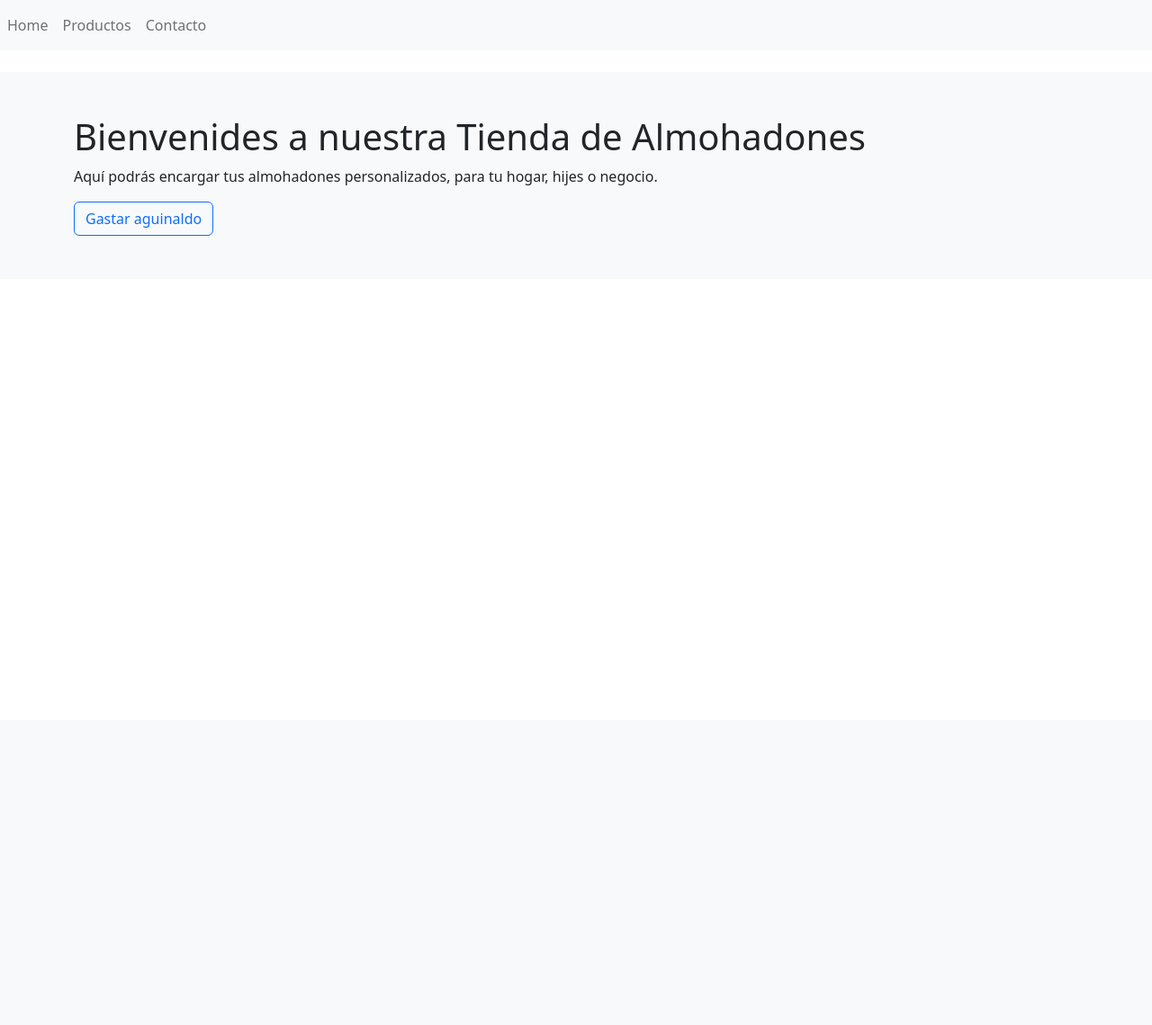
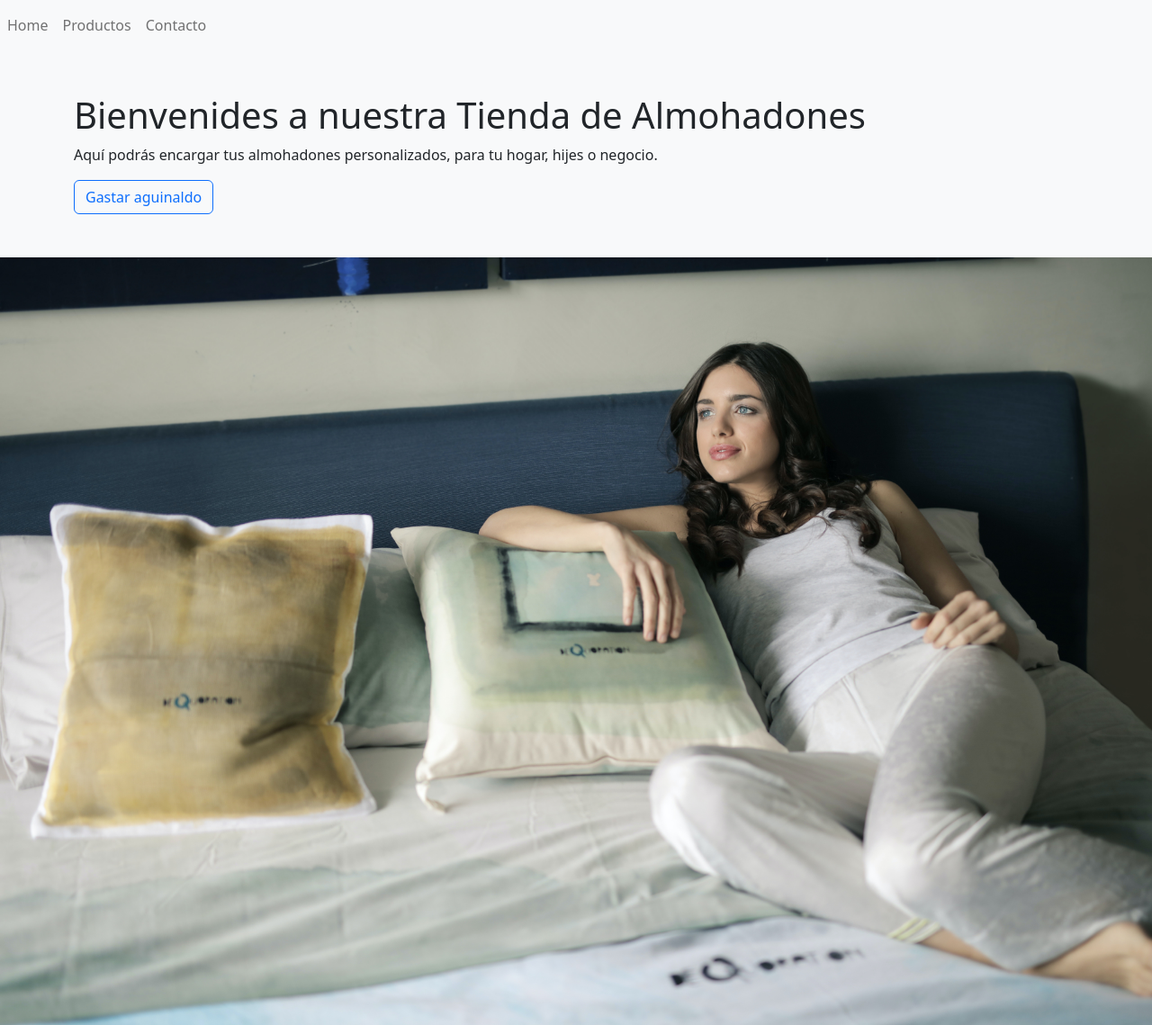
Before and after one commit to AlexEMartin/pig, a Django app: page / in a window 1280 px wide. Shown: the whole page at 90% size. Before the commit the page ends 262 px from the top, so only its background shows below. Run offline with Django 4.2, Linux system fonts and the light colour scheme.

Commit message:
Home IMG

```diff
--- a/tienda/templates/navbar.html
+++ b/tienda/templates/navbar.html
@@ -43,7 +43,7 @@
         </ul>
       </div>
     </nav>
-    <br/>
+
     <div>{% block contenido %} {% endblock %}</div>
 
     <script
--- a/tienda/templates/paginas/home.html
+++ b/tienda/templates/paginas/home.html
@@ -1,4 +1,7 @@
 {% extends "navbar.html" %} {% block title %} Home {% endblock %}
+
+{% load static %}
+
 
 {% block contenido %}
 
@@ -14,5 +17,8 @@
     </button>
   </div>
 </div>
+<div>
+  <img class="w-100" src={% static 'images/fondo.jpg' %} alt="">
+</div>
 
 {% endblock %}
--- a/tienda/templates/productos/form.html
+++ b/tienda/templates/productos/form.html
@@ -5,7 +5,7 @@
     <label for="" class="form-label">{{ campo.label }}</label>
 
     {% if campo.field.widget.input_type == 'file' and campo.value %}
-    <br/>
+
     <img src="{{MEDIA_URL}}/imagenes/{{ campo.value }}" width="100" alt="">
     {% endif %}
 
--- a/tienda/views.py
+++ b/tienda/views.py
@@ -29,6 +29,7 @@ def editar(request, id):
         formulario.save()
         return redirect('productos')
     return render(request, 'productos/editar.html', {'formulario': formulario})
+
 def eliminar(request, id):
     almohadon = Almohadon.objects.get(id=id)
     almohadon.delete()
```
Also changed, not shown: tienda/static/images/fondo.jpg (added).
